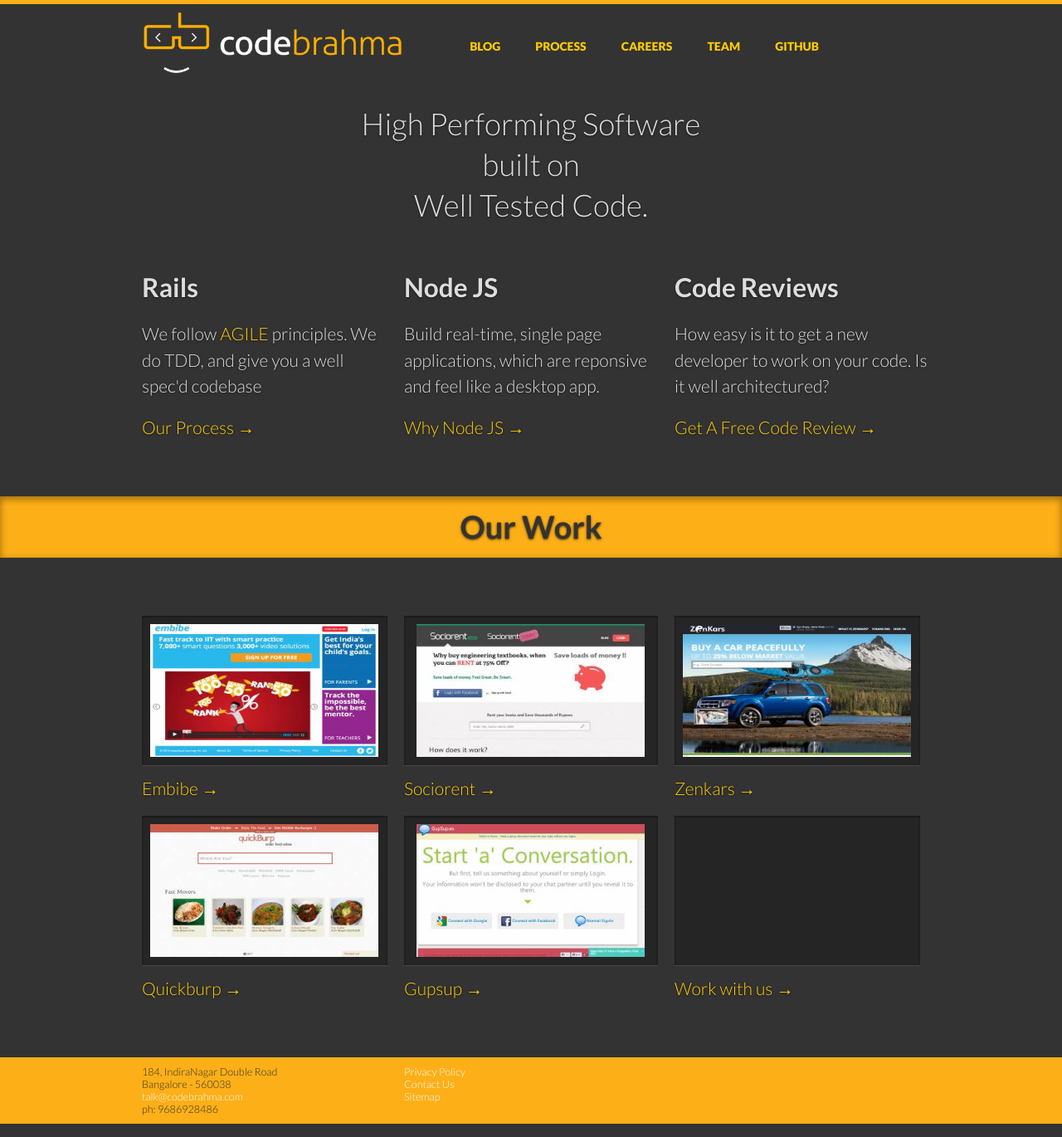
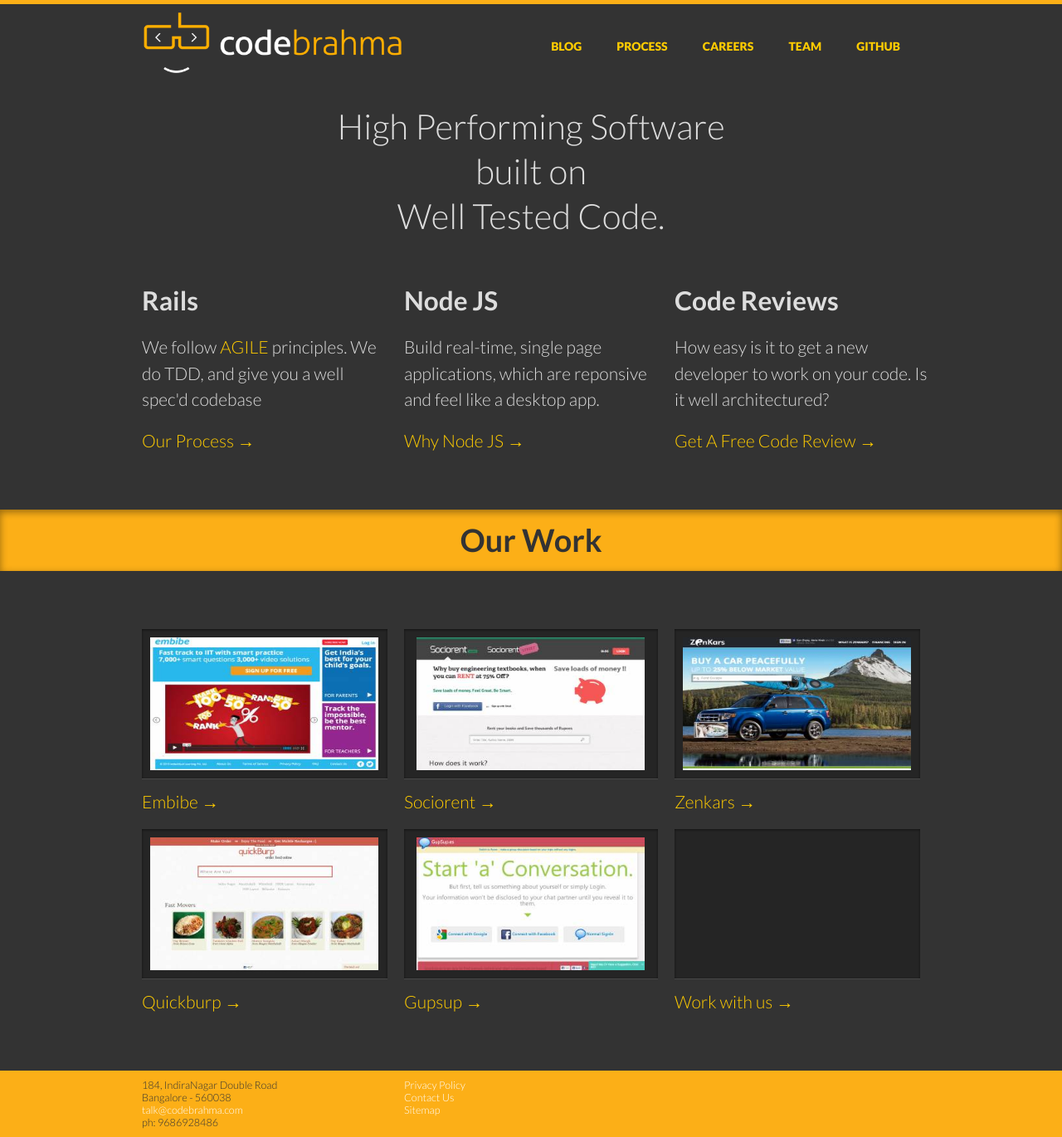
Before and after one commit to Codebrahma/codebrahma.github.io, a Jekyll site: the page built from index.html, in a window 1280 px wide. Shown: the whole page at 83% size. Built offline with Jekyll 4.4.1, drawn with Linux system fonts in a browser that asks for light colours; some web fonts are replaced; a script that is not in the unit is left out.

Commit message:
shrihari suggestions css changes

```diff
--- a/css/main.css
+++ b/css/main.css
@@ -11,7 +11,7 @@
   color: #ddd;
   border-top: 5px solid #fcaf17;
   box-shadow: inset 0 3px 30px rgba(0, 0, 0, 0.3);
-  text-shadow: 0 1px 3px rgba(0, 0, 0, 0.5); }
+}
 
 .clear {
   display: block; }
@@ -37,6 +37,7 @@
   display: none; }
 
 nav ul {
+  float: right;
   padding: 0;
   margin: 0; }
 
@@ -159,7 +160,7 @@
   font-size: 0.8em; }
 
 #line p {
-  font-size: 1.75em;
+  font-size: 2em;
   line-height: 1em;
   margin: 12px 0; }
 
@@ -180,7 +181,6 @@
   line-height: 24px;
   padding: 15px;
   color: #333333;
-  text-shadow: 0 1px 3px rgba(0, 0, 0, 0.8);
   text-align: center; }
 
 .divider .code {
@@ -230,7 +230,9 @@
   line-height: 1.5em;
 }
 #page h1{
-  margin-bottom: 30px;
+  margin-bottom: 35px;
+  border-bottom: 1px solid #fc0;
+  padding-bottom: 5px;
 }
 
 
--- a/index.html
+++ b/index.html
@@ -79,7 +79,7 @@
   <div class="unit one-third">
     <div>
     </div>
-    <a>Work with us →</a>
+    <a href="/contact">Work with us →</a>
   </div>
 </div>
 </section>
```
